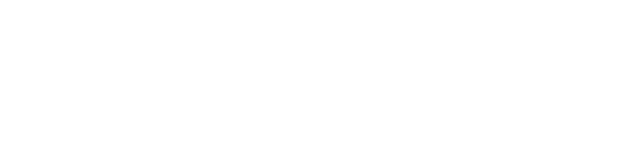
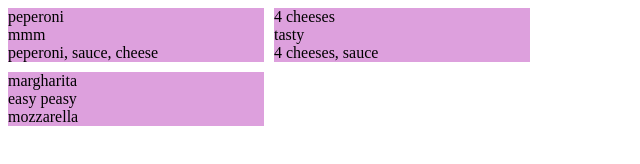
Before and after one commit to jrasb/sprint0, a plain HTML site: page index.html in a window 1280 px wide. Shown: the whole page, without its empty margins (0-640 px from the left). Drawn offline with Linux system fonts and the light colour scheme.

Commit message:
added opdracht 9

```diff
--- a/css/style.css
+++ b/css/style.css
@@ -0,0 +1,11 @@
+#wrapper {
+    display: grid;
+    grid-template-columns: repeat(2, 256px);
+    gap: 10px
+}
+
+#wrapper > div {
+    background: plum;
+    width: 256px;
+    height: fit-content;
+}
--- a/index.html
+++ b/index.html
@@ -9,6 +9,8 @@
     <title>Document</title>
 </head>
 <body>
+    <div id="wrapper">
 
+    </div>
 </body>
 </html>
--- a/js/main.js
+++ b/js/main.js
@@ -188,4 +188,12 @@ console.log(pizzaArray);
 const lowerPriceArray = [sunTablets, monaPudding, nutella, doveDeodorant, alpro];
 console.log(lowerPriceArray);
 
+// opdracht 9
+
+const wrapper = document.querySelector('#wrapper');
+
+pizzaArray.forEach((element) => {
+    wrapper.innerHTML += '<div>' + element.name + '<br>' + element.description + '<br>' + element.ingredients + '</div>'
+});
+
 /* Fancy Meow Certified -=^-^=- */
```
